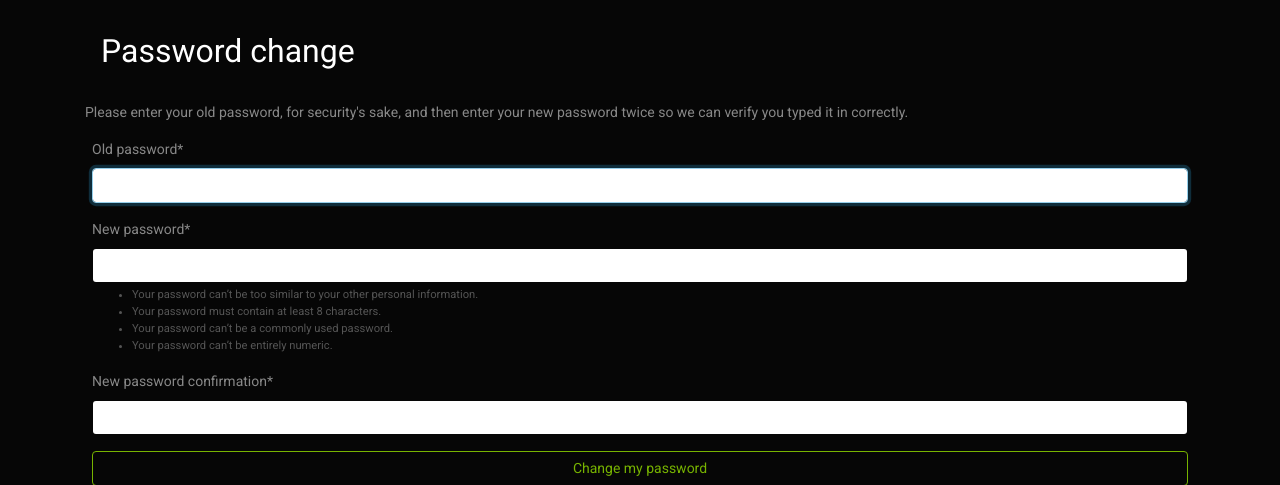
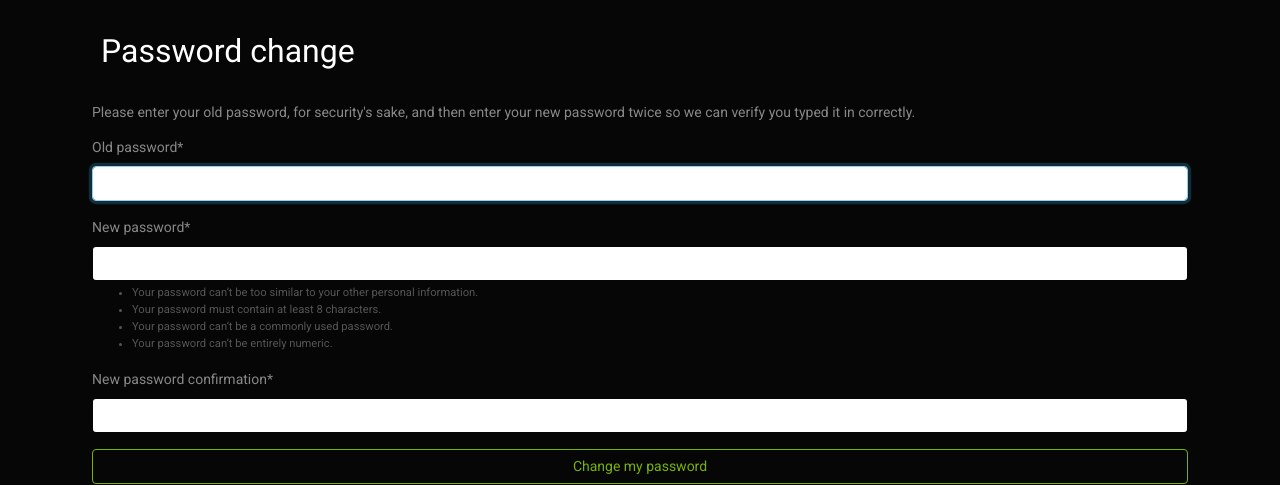
Before and after one commit to TheSuperiorStanislav/practice-django-utilities_stats, a Django app: page /en/users/password_change/ in a window 1280 px wide. Shown: the part 55-540 px from the top of the page. Run offline with Django 3.2, Linux system fonts and the light colour scheme; the visitor is signed in with stand-in values (Sample User, id 1); parts of the project's set-up code (start-up, migrations or seed data) failed here and were passed over; some libraries are stand-ins or nearby versions.

Commit message:
layout tweak(form help text margin)

```diff
--- a/templates/base.html
+++ b/templates/base.html
@@ -14,6 +14,9 @@
     <script src="https://code.jquery.com/jquery-3.3.1.slim.min.js" integrity="sha384-q8i/X+965DzO0rT7abK41JStQIAqVgRVzpbzo5smXKp4YfRvH+8abtTE1Pi6jizo" crossorigin="anonymous"></script>
     <style>
         .form-header{
+            margin: 1em .5em;
+        }
+        .form-help-text{
             margin: 1em .5em;
         }
         form {
--- a/templates/users/registration/password_change_form.html
+++ b/templates/users/registration/password_change_form.html
@@ -9,7 +9,7 @@
 {% block content %}
 <div class="container">
     <h4 class="form-header">{% trans 'Password change' %}</h4>
-    <p>
+    <p class="form-help-text">
         {% trans 'Please enter your old password, for security\'s sake, and then enter your new password twice so we can verify you typed it in correctly.' %}
     </p>
 
--- a/templates/users/registration/password_reset_form.html
+++ b/templates/users/registration/password_reset_form.html
@@ -9,7 +9,7 @@
 {% block content %}
 <div class="container">
     <h4 class="form-header">{% trans 'Password Reset' %}</h4>
-    <p>
+    <p class="form-help-text">
         {% trans 'Forgotten your password? Enter your email address below, and we\'ll email instructions for setting a new one.'%}
     </p>
 
```
